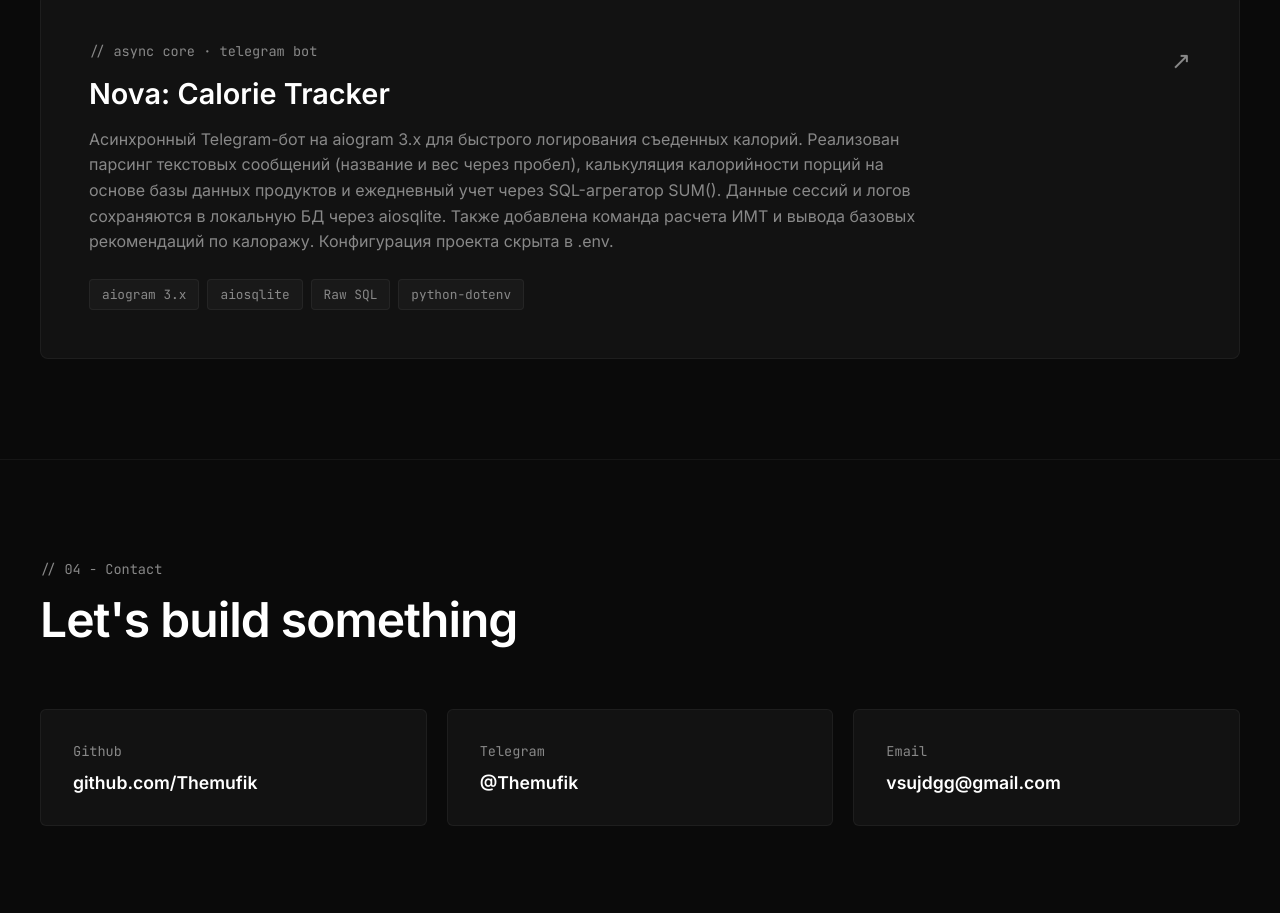
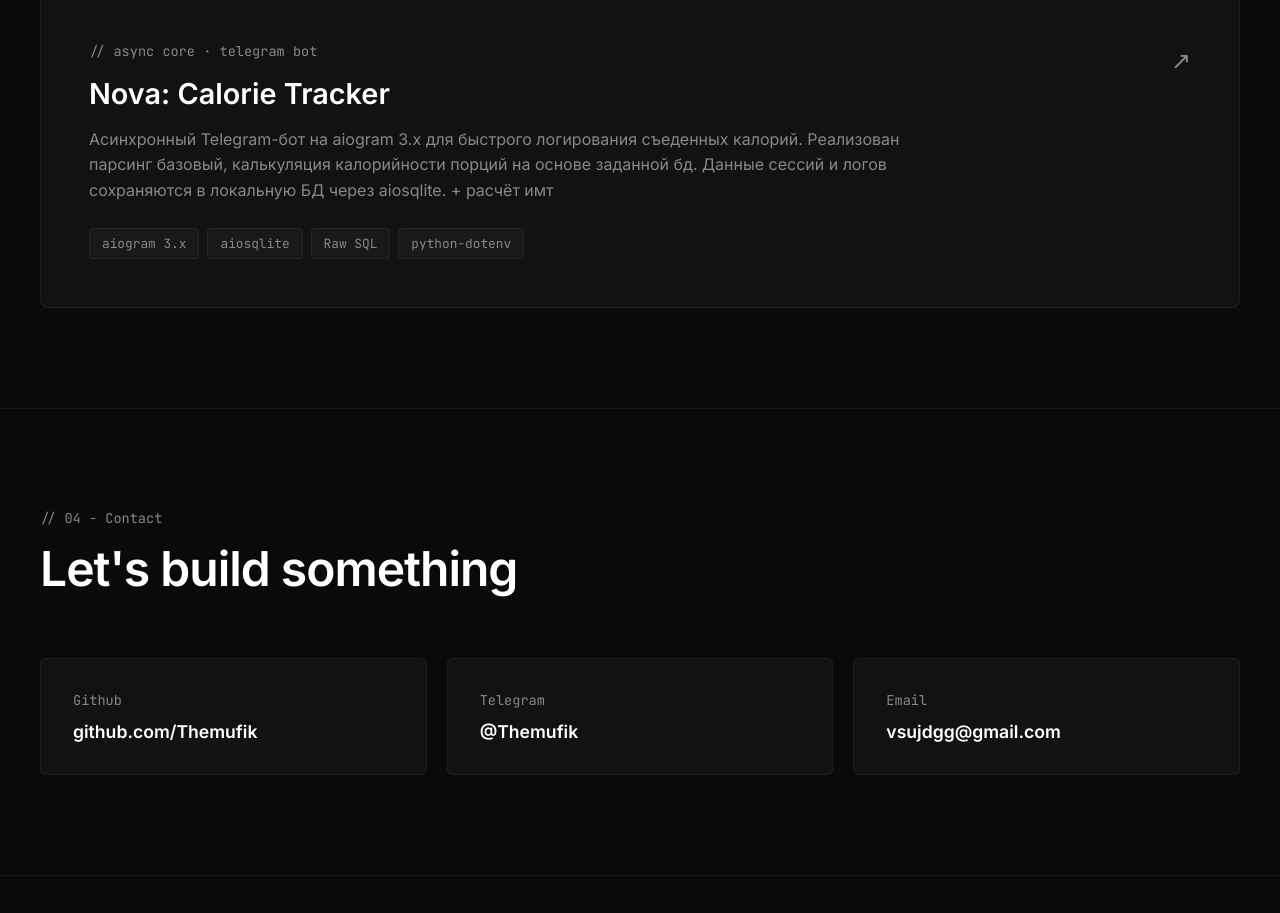
Before and after one commit to Themufik/My_cv, a plain HTML site: page index.html in a window 1280 px wide. Shown: the part 3742-4655 px from the top of the page. Drawn offline with Linux system fonts and the light colour scheme.

Commit message:
Update index.html
ф

```diff
--- a/index.html
+++ b/index.html
@@ -160,7 +160,7 @@
       <div>
         <div class="project-tag">// async core · telegram bot</div>
         <div class="project-name">Nova: Calorie Tracker</div>
-        <div class="project-desc">Асинхронный Telegram-бот на aiogram 3.x для быстрого логирования съеденных калорий. Реализован парсинг текстовых сообщений (название и вес через пробел), калькуляция калорийности порций на основе базы данных продуктов и ежедневный учет через SQL-агрегатор SUM(). Данные сессий и логов сохраняются в локальную БД через aiosqlite. Также добавлена команда расчета ИМТ и вывода базовых рекомендаций по калоражу. Конфигурация проекта скрыта в .env.</div>
+        <div class="project-desc">Асинхронный Telegram-бот на aiogram 3.x для быстрого логирования съеденных калорий. Реализован парсинг базовый, калькуляция калорийности порций на основе заданной бд. Данные сессий и логов сохраняются в локальную БД через aiosqlite. + расчёт имт</div>
         <div class="project-stack">
           <span class="tag">aiogram 3.x</span>
           <span class="tag">aiosqlite</span>
```
